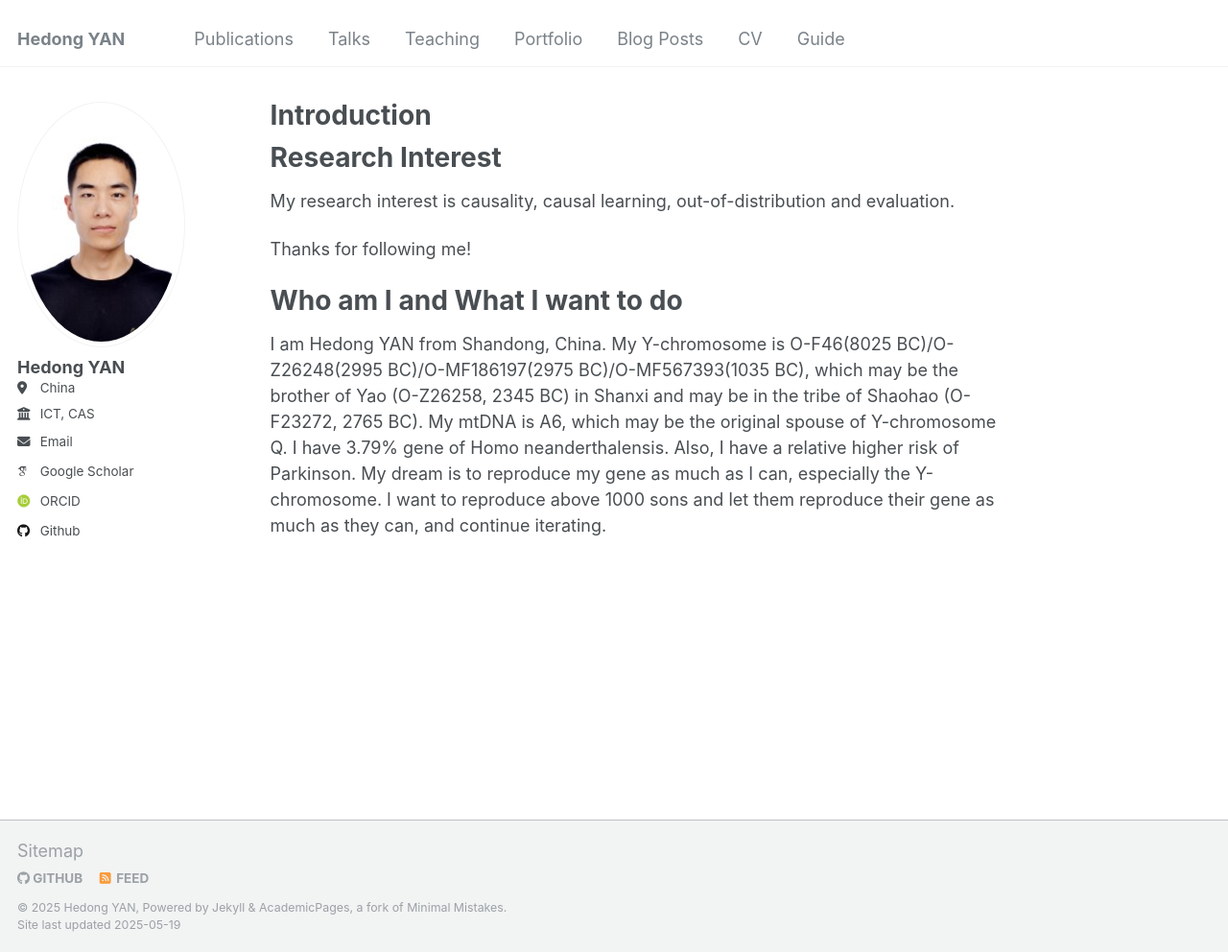
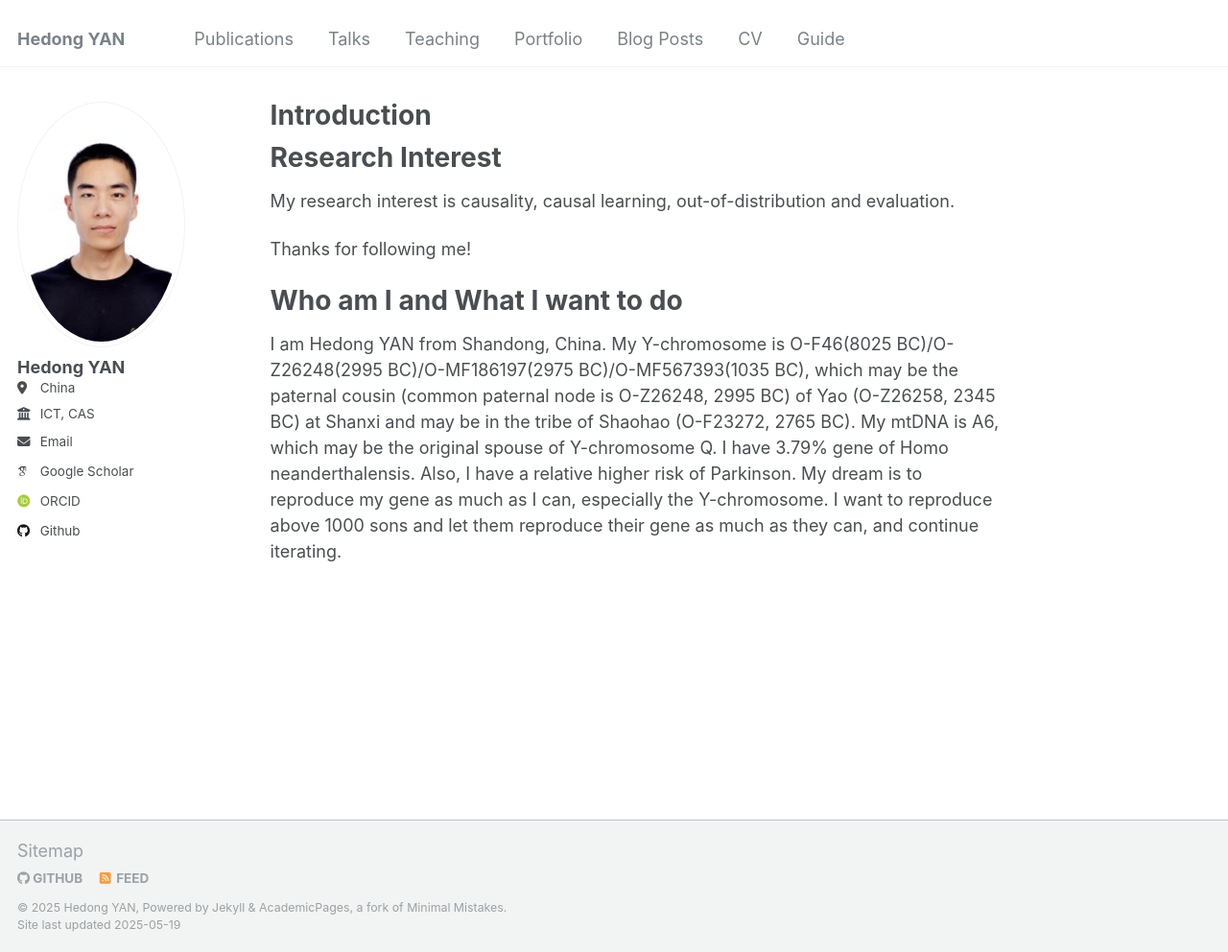
Before and after one commit to hedongyan/hedongyan.github.io, a Jekyll site: the page built from _pages/about.md, in a window 1280 px wide and 992 px high. Shown: the whole window at 96% size. Built offline with Jekyll 4.4.1, drawn with Linux system fonts in a browser that asks for light colours; some web fonts are replaced.

Commit message:
Update about.md

```diff
--- a/_pages/about.md
+++ b/_pages/about.md
@@ -15,4 +15,4 @@
 
 # Who am I and What I want to do
 
-I am Hedong YAN from Shandong, China. My Y-chromosome is O-F46(8025 BC)/O-Z26248(2995 BC)/O-MF186197(2975 BC)/O-MF567393(1035 BC), which may be the brother of Yao (O-Z26258, 2345 BC) in Shanxi and may be in the tribe of Shaohao (O-F23272, 2765 BC). My mtDNA is A6, which may be the original spouse of Y-chromosome Q. I have 3.79% gene of Homo neanderthalensis. Also, I have a relative higher risk of Parkinson. My dream is to reproduce my gene as much as I can, especially the Y-chromosome. I want to reproduce above 1000 sons and let them reproduce their gene as much as they can, and continue iterating.
+I am Hedong YAN from Shandong, China. My Y-chromosome is O-F46(8025 BC)/O-Z26248(2995 BC)/O-MF186197(2975 BC)/O-MF567393(1035 BC), which may be the paternal cousin (common paternal node is O-Z26248, 2995 BC) of Yao (O-Z26258, 2345 BC) at Shanxi and may be in the tribe of Shaohao (O-F23272, 2765 BC). My mtDNA is A6, which may be the original spouse of Y-chromosome Q. I have 3.79% gene of Homo neanderthalensis. Also, I have a relative higher risk of Parkinson. My dream is to reproduce my gene as much as I can, especially the Y-chromosome. I want to reproduce above 1000 sons and let them reproduce their gene as much as they can, and continue iterating.
```
